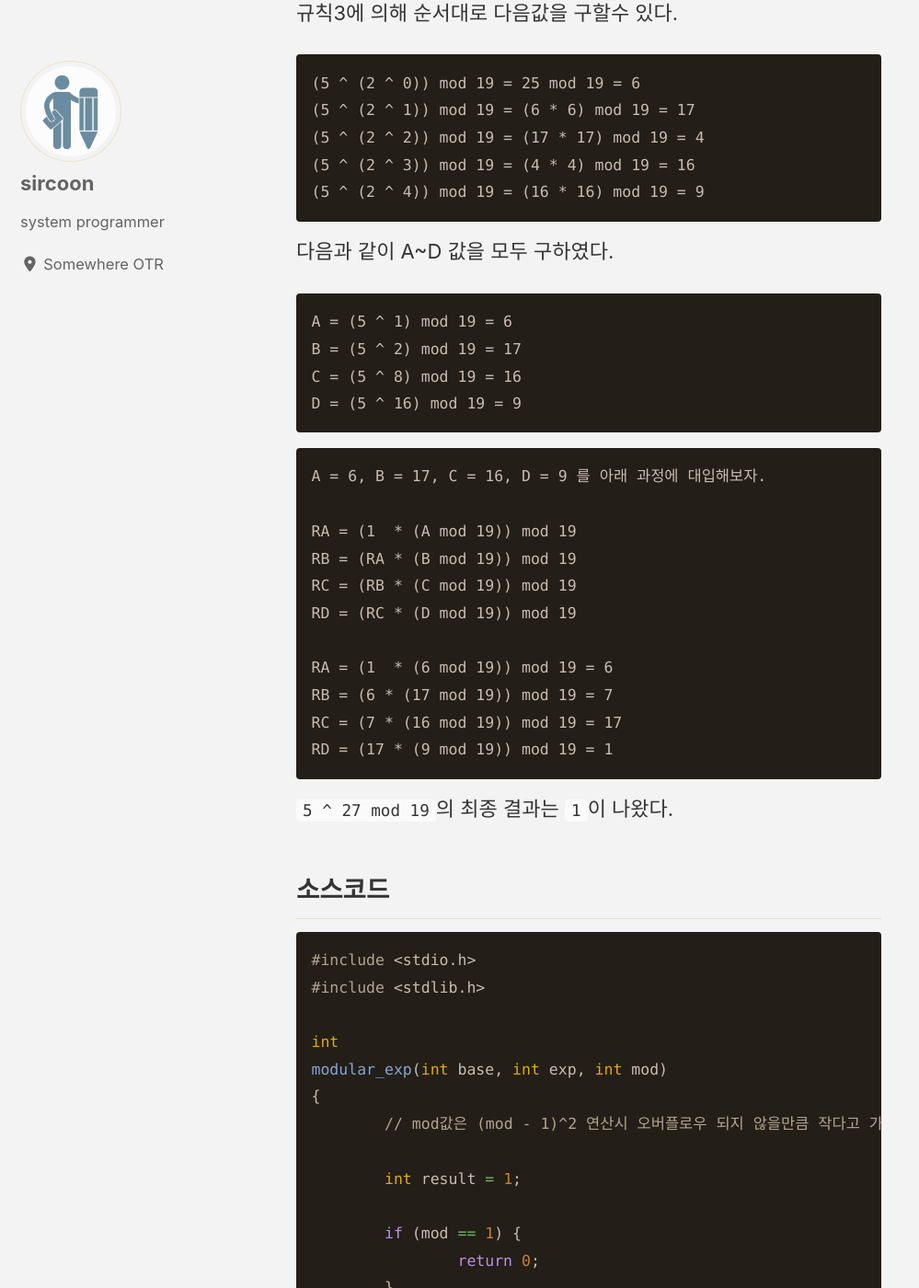
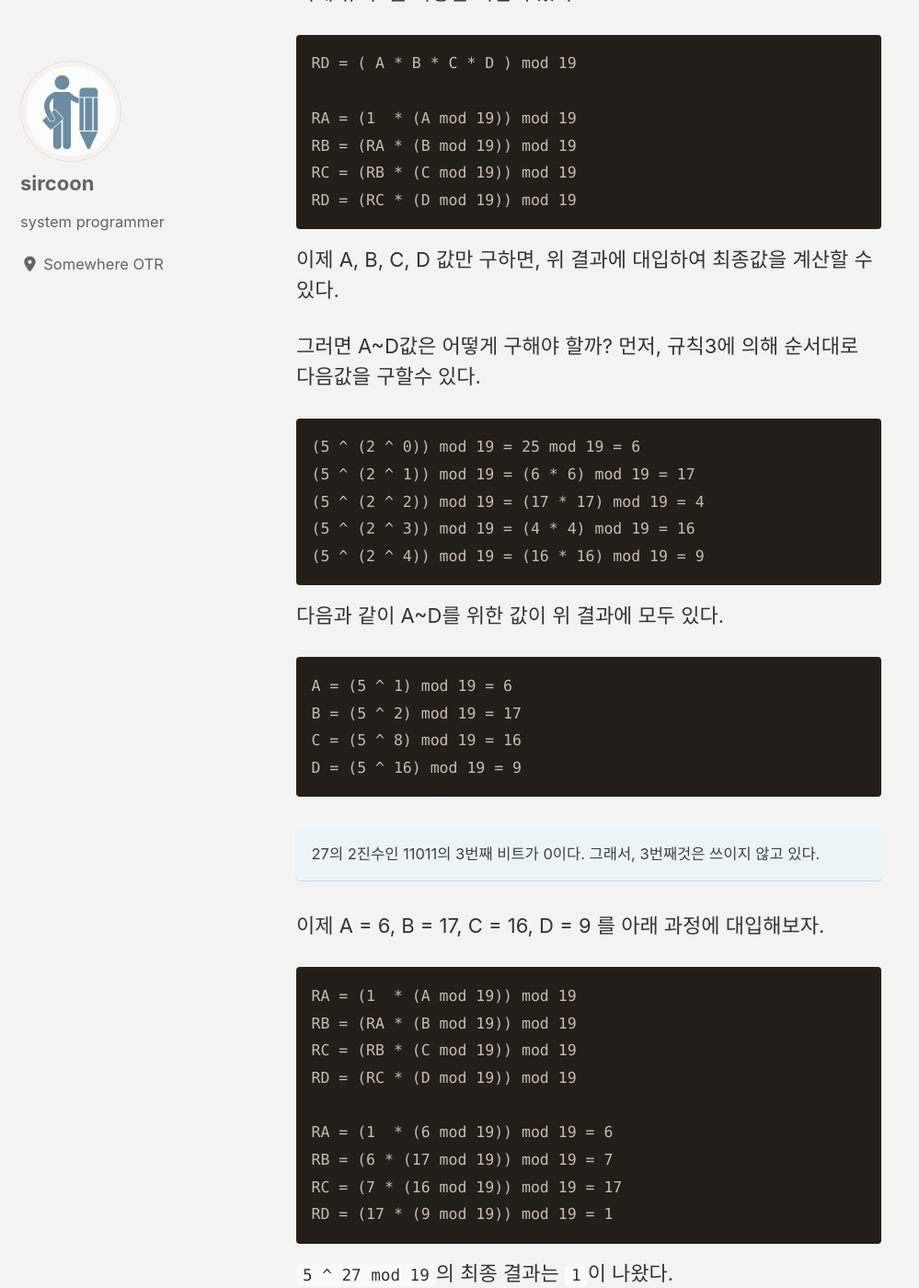
Before and after one commit to mrsoulware/mrsoulware.github.io, a Jekyll site: the page built from _posts/2020/04/2020-04-17-rsa-algorithm-2.md, in a window 1280 px wide and 1400 px high, scrolled down 3355 px. Shown: the whole window at 92% size, without its empty margins (0-999 px from the left). Built offline with Jekyll 4.4.1, drawn with Linux system fonts in a browser that asks for light colours; cached includes are drawn as plain includes; nearby versions of some CDN libraries; some of the changed text lies outside the part shown.

Commit message:
edit posts

````diff
--- a/_posts/2020/04/2020-04-17-rsa-algorithm-2.md
+++ b/_posts/2020/04/2020-04-17-rsa-algorithm-2.md
@@ -6,11 +6,19 @@
 
 # 거듭제곱의 나머지 구하기
 
+이전 포스트 예제의 7단계에서는 `(5 ^ 11) mod 14` 와 같은 연산을 하는 과정이 있었다.
+하지만, `(5 ^ 100) mod 14`과 같은 경우라면 `5 ^ 100`을 먼저 계산한 후 일반적인 변수형에는 담을수 조차 없을 것이다.
+
+해결법은 식을 분해하여 작은 범위의 수로 별도 계산하고, 별도 계산된 값을 병합하는 방법이다.
+지금부터 거듭제곱의 몇가지 규칙을 알아보고, 해당 규칙들을 적용하여 값을 구해보도록 하자.
+
 ## 규칙1
 
 ```
 (A * B) mod m = ((A mod m) * (B mod m)) mod m
 ```
+
+다음은 위 규칙을 이용한 예시이다.
 
 ```
 (7 * 8) mod 5
@@ -66,6 +73,8 @@
   = (4 * 4) mod 9 = 7
 ```
 
+n = 0 인 경우에만 직접 계산하고, 나머지는 이전 값을 이용하여 연쇄적으로 구할 수 있다.
+
 ## Right-to-left 바이너리 메소드
 
 `5 ^ 27 mod 19`를 예로 들어 값을 구해보자.
@@ -109,11 +118,11 @@
 RC = (RB * (C mod 19)) mod 19
 RD = (RC * (D mod 19)) mod 19
 ```
-A, B, C, D 값을 구하여 위에 대입하면 결과를 구할 수 있다.
 
-그러면 A~D값은 어떻게 구해야 할까? 이제 규칙3이 필요하다.
+이제 A, B, C, D 값만 구하면, 위 결과에 대입하여 최종값을 계산할 수 있다.
 
-규칙3에 의해 순서대로 다음값을 구할수 있다.
+그러면 A~D값은 어떻게 구해야 할까? 먼저, 규칙3에 의해 순서대로 다음값을 구할수 있다.
+
 ```
 (5 ^ (2 ^ 0)) mod 19 = 25 mod 19 = 6
 (5 ^ (2 ^ 1)) mod 19 = (6 * 6) mod 19 = 17
@@ -121,7 +130,9 @@
 (5 ^ (2 ^ 3)) mod 19 = (4 * 4) mod 19 = 16
 (5 ^ (2 ^ 4)) mod 19 = (16 * 16) mod 19 = 9
 ```
-다음과 같이 A~D 값을 모두 구하였다.
+
+다음과 같이 A~D를 위한 값이 위 결과에 모두 있다.
+
 ```
 A = (5 ^ 1) mod 19 = 6
 B = (5 ^ 2) mod 19 = 17
@@ -129,9 +140,12 @@
 D = (5 ^ 16) mod 19 = 9
 ```
 
+27의 2진수인 11011의 3번째 비트가 0이다. 그래서, 3번째것은 쓰이지 않고 있다.
+{: .notice--info}
+
+이제 A = 6, B = 17, C = 16, D = 9 를 아래 과정에 대입해보자.
+
 ```
-A = 6, B = 17, C = 16, D = 9 를 아래 과정에 대입해보자.
-
 RA = (1  * (A mod 19)) mod 19
 RB = (RA * (B mod 19)) mod 19
 RC = (RB * (C mod 19)) mod 19
@@ -145,6 +159,8 @@
 `5 ^ 27 mod 19`의 최종 결과는 `1`이 나왔다.
 
 ## 소스코드
+
+위 과정을 구현한 소스이다. 단, 배열을 사용하지 않고 하나의 반복문안에서 두가지 과정(A~D 구하기와 A~D 대입하기)을 동시에 수행하도록 구현되어 있다.
 
 ```c
 #include <stdio.h>
````
Also changed, not shown: other parts of _posts/2020/04/2020-04-17-rsa-algorithm-2.md (+0 -1 lines), Gemfile (+4 -4 lines), _posts/2020/04/2020-04-10-rsa-algorithm-1.md (+1 -1 lines).
